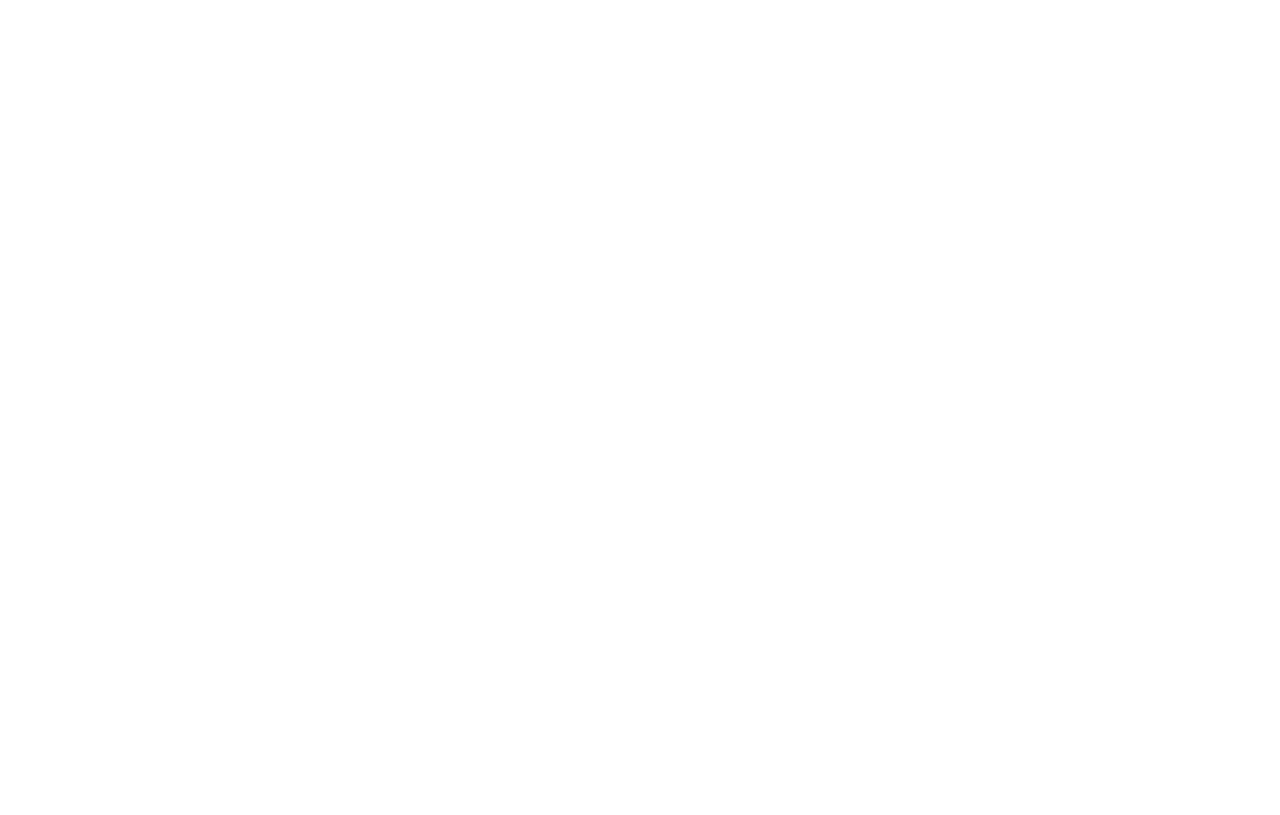
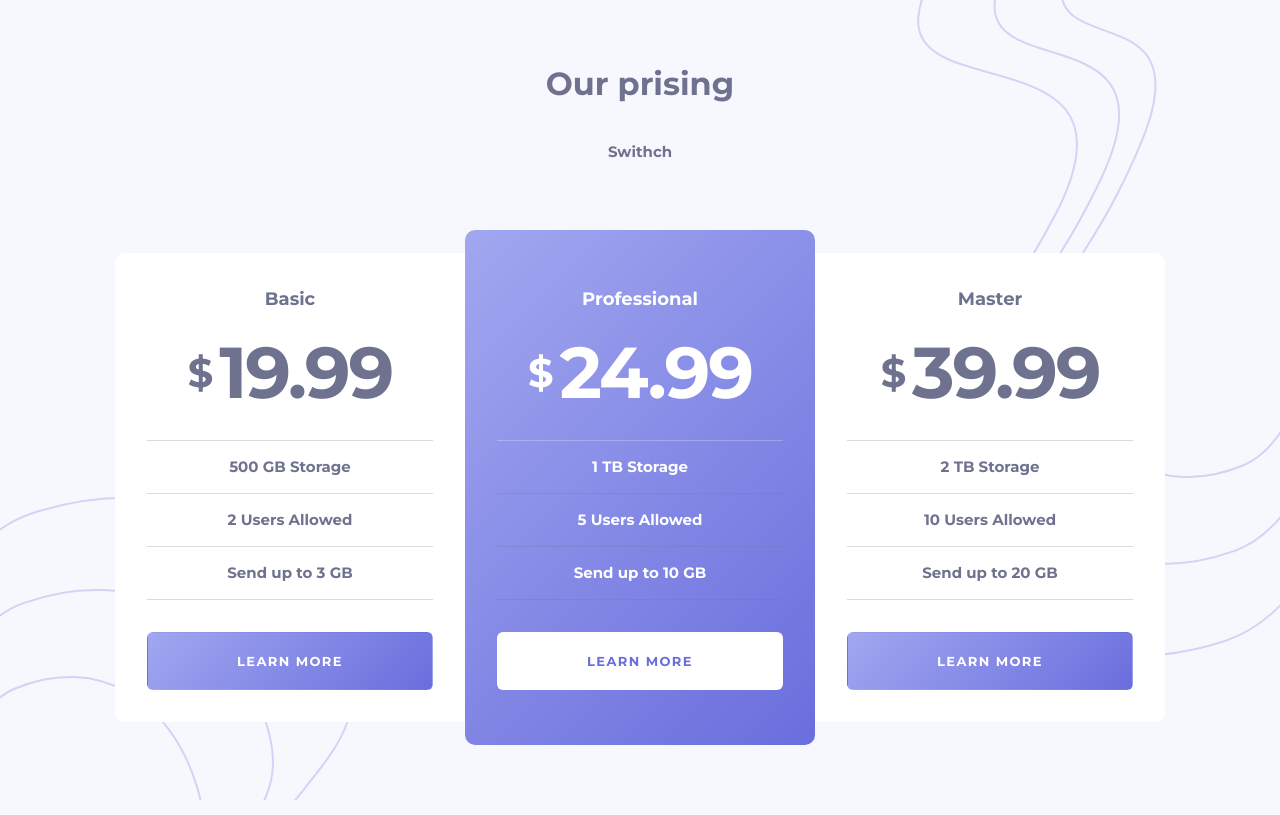
Before and after one commit to Usman03-04/pricing-component, a plain HTML site: page index.html in a window 1280 px wide. Drawn offline with Linux system fonts and the light colour scheme.

Commit message:
add project styles, buttons

```diff
--- a/css/styles.css
+++ b/css/styles.css
@@ -17,11 +17,15 @@ body {
   height: 100%;
   padding: 0;
   margin: 0;
-  font-family: "Arial", sans-serif;
-  font-size: 16px;
-  line-height: 1.5;
-  background-color: #fff;
-  color: #222;
+  font-family: 'Montserrat', sans-serif;
+  font-size: 15px;
+  line-height: 28px;
+  font-weight: bold;
+  background-color: #F7F7FE;
+  background-image: url(../images/bg-line-right.svg) , url(../images/bg-line-left.svg);
+  background-repeat: no-repeat;
+  background-position: top right , bottom left;
+  color: #6E728E;
 }
 
 img {
@@ -72,12 +76,57 @@ select:-webkit-autofill:focus {
 /* CONTAINER */
 .container {
   width: 100%;
-  max-width: 1200px;
-  padding-left: 50px;
-  padding-right: 50px;
+  max-width: 1100px;
+  padding-left: 25px;
+  padding-right: 25px;
   margin-left: auto;
   margin-right: auto;
 }
+
+.button {
+  display: inline-block;
+  padding: 14px 66px;
+  margin: 0;
+  border: 1px solid transparent;
+  border-radius: 6px;
+  background-color: transparent;
+  text-transform: uppercase;
+  font-size: 13px;
+  font-weight: 700;
+  letter-spacing: 1.393px;
+  text-decoration: none;
+
+}
+.button-block {
+  display: block;
+  width: 100%;
+}
+.button-primary {
+  background-color: #696EDD;
+  background-image: linear-gradient(135deg, #A2A7F0 0%, #696EDD 100%);
+  color: #fff;
+}
+
+.button-white{
+  color: #696EDD;
+  background-color: #fff;
+
+}
+
+.button-primary:hover{
+  color: #696EDD;
+  border: 1px solid #696EDD;
+  background-color: #fff;
+  background-image: none;
+}
+
+.button-white:hover{
+  border: 1px solid #fff;
+  background-color: transparent;
+  background-image:none;
+  color: #fff;
+}
+
 
 
 /* MAIN-CONTENT */
@@ -94,3 +143,96 @@ only screen and (                min-resolution: 192dpi),
 only screen and (                min-resolution: 2dppx) {
 
 }
+
+/* PAGE */
+
+.page{
+display: flex;
+flex-direction: column;
+align-items: center;
+padding-top: 70px;
+padding-bottom: 70px;
+}
+.page-title {
+margin-top: 0;
+margin-bottom: 40px;
+font-size: 32px;
+font-weight: 700;
+}
+.prising {
+  width: 100%;
+}
+.visually-hidden {
+}
+.prising-inner {
+  display: flex;
+  align-items: center;
+}
+.prising-plan {
+  flex-grow: 1;
+  max-width: 350px;
+  padding: 32px;
+  text-align: center;
+  background-color:#fff;
+}
+
+.prising-plan:first-child{
+  border-top-left-radius: 10px;
+  border-bottom-left-radius: 10px;
+}
+
+.prising-plan:last-child{
+  border-top-right-radius: 10px;
+  border-bottom-right-radius: 10px;
+}
+
+
+.prising-plan-best {
+  padding-top: 55px;
+  padding-bottom: 55px;
+  border-radius: 10px;
+  background: linear-gradient(135deg, #A2A7F0 0%, #696EDD 100%);
+  color: #fff;
+}
+.prising-plan-title {
+  margin-top: 0;
+  margin-bottom: 24px;
+  font-size: 18px;
+  font-weight: 700;
+  line-height: 28px;
+}
+.prising-plan-prise {
+  display: flex;
+  align-items: center;
+  justify-content:center;
+  margin-top: 0;
+  margin-bottom: 32px;
+  font-size: 72px;
+  font-weight: 700;
+  line-height: 71px;
+  letter-spacing: -2.16px;
+
+}
+.prising-plan-currency {
+  margin-right: 8px;
+  font-size: 40px;
+}
+.prising-plan-features {
+  border-top: 1px solid rgb(110, 114, 142, 0.25);
+  padding: 0;
+  margin: 0;
+  list-style: none;
+  margin-bottom: 32px;
+}
+
+.prising-plan-best .prising-plan-features{
+border-color: rgba(255, 255, 255, 0.25);
+}
+.prising-plan-feature {
+  padding: 12px;
+  border-bottom: 1px solid rgb(110, 114, 142, 0.25);
+
+}
+.prising-plan-best .prising-plan-features{
+  border-color: rgba(255, 255, 255, 0.25);
+  }
--- a/index.html
+++ b/index.html
@@ -1,19 +1,95 @@
 <!DOCTYPE html>
 <html lang="en">
+
 <head>
   <meta charset="UTF-8">
   <meta http-equiv="X-UA-Compatible" content="IE=edge">
   <meta name="viewport" content="width=device-width, initial-scale=1.0">
   <title>Project</title>
 
+  <!-- FONTS -->
+  <link rel="preconnect" href="https://fonts.googleapis.com">
+  <link rel="preconnect" href="https://fonts.gstatic.com" crossorigin>
+  <link href="https://fonts.googleapis.com/css2?family=Montserrat:wght@700&display=swap" rel="stylesheet">
+
   <!-- Stylesheets -->
   <link rel="stylesheet" href="css/normalize.css">
   <link rel="stylesheet" href="css/styles.css">
 </head>
+
 <body>
 
+
+  <main class="main-content">
+
+    <div class="container page">
+      <h2 class="page-title">Our prising</h2>
+
+      <div style="margin-bottom: 64px;">Swithch</div>
+
+      <section class="prising">
+        <h2 class="visually-hidden">Prising</h2>
+
+        <div class="prising-inner">
+          <section class="prising-plan">
+            <h3 class="prising-plan-title">Basic</h3>
+            <div class="prising-plan-prise">
+              <span class="prising-plan-currency">$</span>
+              19.99
+            </div>
+            <ul class="prising-plan-features">
+              <li class="prising-plan-feature">500 GB Storage</li>
+              <li class="prising-plan-feature">2 Users Allowed</li>
+              <li class="prising-plan-feature">Send up to 3 GB</li>
+            </ul>
+
+            <a class="button button-block button-primary" href="#" >LEARN MORE</a>
+
+          </section>
+
+
+
+
+              <section class="prising-plan prising-plan-best">
+                <h3 class="prising-plan-title">Professional</h3>
+                <div class="prising-plan-prise">
+                  <span class="prising-plan-currency">$</span>
+                  24.99
+                </div>
+                <ul class="prising-plan-features">
+                  <li class="prising-plan-feature">1 TB Storage</li>
+                  <li class="prising-plan-feature">5 Users Allowed</li>
+                  <li class="prising-plan-feature">Send up to 10 GB</li>
+                </ul>
+
+                <a class="button button-block button-white" href="#" >LEARN MORE</a>
+
+              </section>
+
+
+                  <section class="prising-plan ">
+                    <h3 class="prising-plan-title">Master</h3>
+                    <div class="prising-plan-prise">
+                      <span class="prising-plan-currency">$</span>
+                      39.99
+                    </div>
+                    <ul class="prising-plan-features">
+                      <li class="prising-plan-feature">2 TB Storage</li>
+                      <li class="prising-plan-feature">10 Users Allowed</li>
+                      <li class="prising-plan-feature">Send up to 20 GB</li>
+                    </ul>
+
+                    <a class="button button-block button-primary" href="#" >LEARN MORE</a>
+
+                  </section>
+
+        </div>
+      </section>
+    </div>
+  </main>
 
 
   <script src="js/main.js"></script>
 </body>
+
 </html>
```
Also changed, not shown: images/bg-line-left.svg (added), images/bg-line-right.svg (added).
